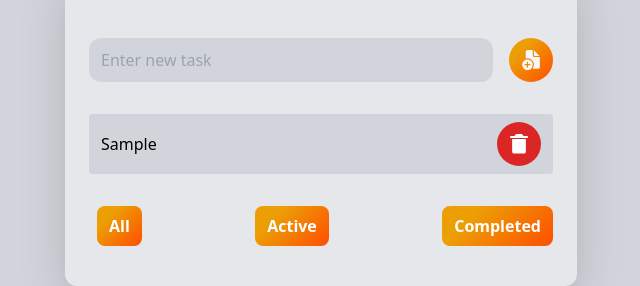
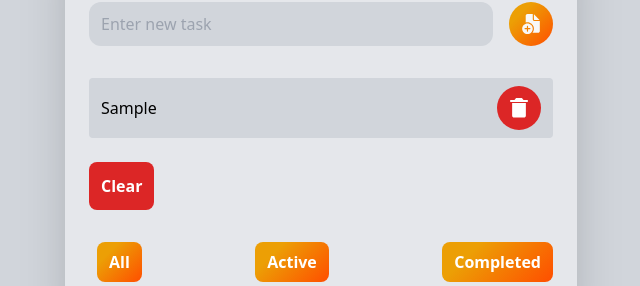
Before and after one commit to Xiumin-Lin/todo-list, a React (Create React App) app: page / in a window 1280 px wide. Both pictures are taken after typing "Sample" into the empty fields and a click on the button 850 px from the left and 380 px from the top of the page. Shown: the part 274-560 px from the top of the page, without its empty margins (319-959 px from the left). Built offline with nearby package versions, Linux system fonts and the light colour scheme.

Commit message:
feat: clear todos

```diff
--- a/src/App.js
+++ b/src/App.js
@@ -40,7 +40,6 @@ function App() {
 
             <div className="mb-4 p-6 space-y-8">
               <AddTodo />
-
               <VisibleTodoList />
               <Filter />
             </div>
--- a/src/actions/index.js
+++ b/src/actions/index.js
@@ -22,6 +22,10 @@ export const toggleTodo = (id) => ({
   id,
 });
 
+export const clearTodos = () => ({
+  type: "CLEAR_TODOS",
+});
+
 export const VisibilityFilters = {
   SHOW_ALL: "SHOW_ALL",
   SHOW_COMPLETED: "SHOW_COMPLETED",
--- a/src/components/TodoList.js
+++ b/src/components/TodoList.js
@@ -3,17 +3,18 @@ import PropTypes from "prop-types";
 import TodoBis from "./TodoBis";
 import RemoveTodo from "../containers/RemoveTodo";
 import ThemeContext from "../contexts/ThemeContext";
+import ClearTodos from "../containers/ClearTodos";
 
 const TodoList = ({ todos, toggleTodo }) => {
   const { theme } = useContext(ThemeContext);
 
   return (
-    <ul>
-      {todos && (
+    <div>
+      <ul style={{ maxHeight: "300px" }} className="overflow-y-scroll mb-4">
         <>
           {todos.map((todo) => (
             <div
-              className={`flex rounded px-3 py-2 mb-4 space-x-4 items-center ${
+              className={`flex rounded px-3 py-2 mb-2 space-x-4 items-center ${
                 theme === "dark" ? "bg-gray-800" : "bg-gray-300"
               }`}
             >
@@ -26,8 +27,9 @@ const TodoList = ({ todos, toggleTodo }) => {
             </div>
           ))}
         </>
-      )}
-    </ul>
+      </ul>
+      {todos.length > 0 && <ClearTodos />}
+    </div>
   );
 };
 
--- /dev/null
+++ b/src/containers/ClearTodos.js
@@ -0,0 +1,18 @@
+import React from "react";
+import { connect } from "react-redux";
+import { clearTodos } from "../actions";
+
+const ClearTodos = ({ dispatch }) => {
+  return (
+    <button
+      className={
+        "p-3 bg-red-600 focus:outline-none rounded-lg font-bold text-white"
+      }
+      onClick={() => dispatch(clearTodos())}
+    >
+      Clear
+    </button>
+  );
+};
+
+export default connect()(ClearTodos);
--- a/src/reducers/todos.js
+++ b/src/reducers/todos.js
@@ -15,6 +15,8 @@ const todos = (state = [], action) => {
       );
     case "DELETE_TODO":
       return state.filter((todo) => todo.id !== action.id);
+    case "CLEAR_TODOS":
+      return [];
     default:
       return state;
   }
```
